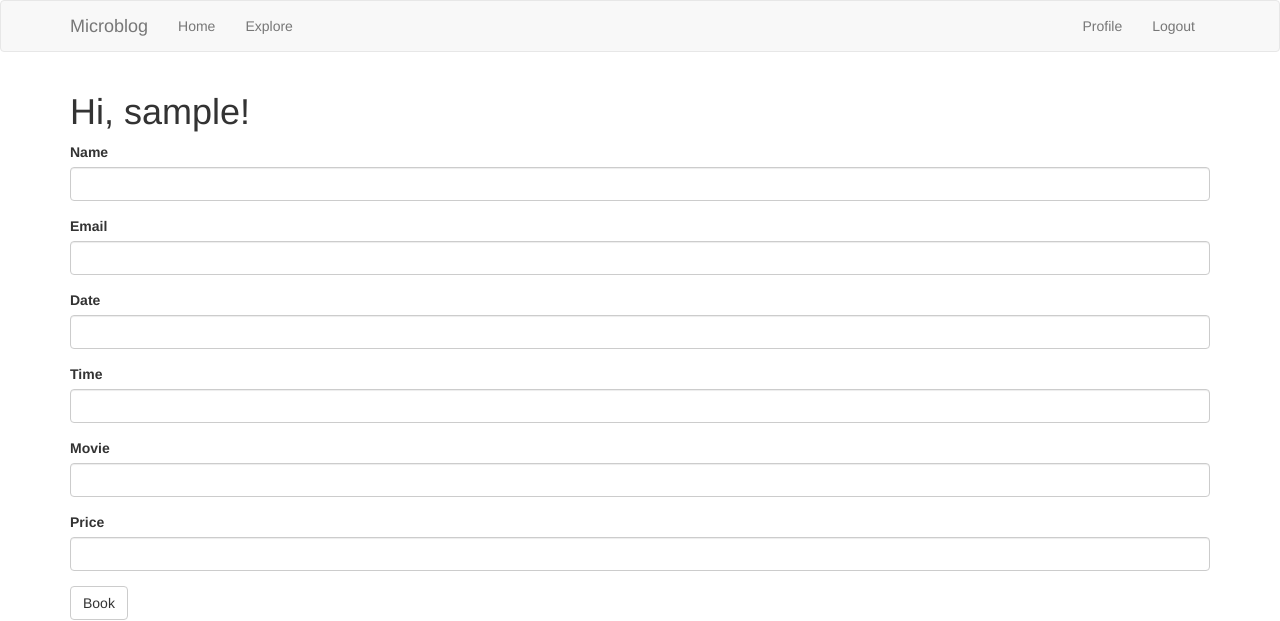
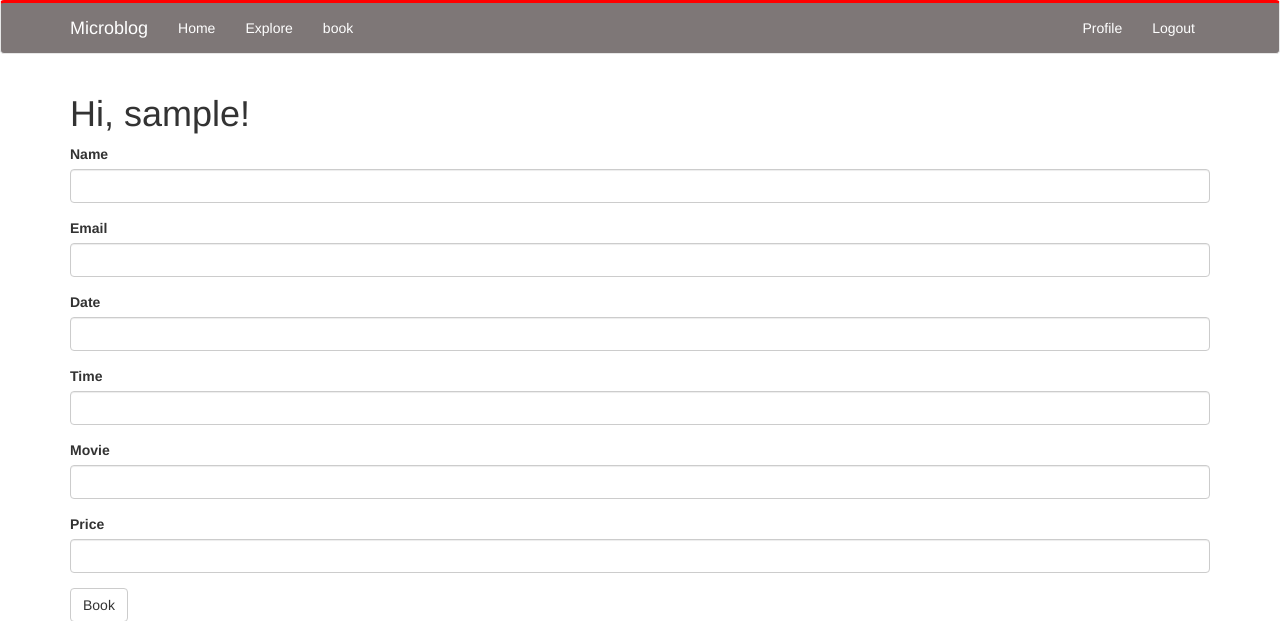
Before and after one commit to Kelvin0124/D01, a Flask app: page / in a window 1280 px wide. Shown: the top 621 px of the page. Run offline with Flask 3, Linux system fonts and the light colour scheme; the visitor is signed in with stand-in values (Sample User, id 1); data comes from the database, SQL or seed files in the repository; some libraries are stand-ins or nearby versions.

Commit message:
update
change color

```diff
--- a/app/templates/base.html.j2
+++ b/app/templates/base.html.j2
@@ -7,7 +7,7 @@
     {% endif %}
 {% endblock %}
 {% block navbar %}
-    <nav class="navbar navbar-default">
+    <nav class="navbar navbar-default" style="background-color: rgb(126, 119, 119); color: rgb(255, 255, 255); border-color: #e7e7e7; border-top: 3px solid red;"" >
         <div class="container">
             <div class="navbar-header">
                 <button type="button"
@@ -20,28 +20,34 @@
                     <span class="icon-bar"></span>
                     <span class="icon-bar"></span>
                 </button>
-                <a class="navbar-brand" href="{{ url_for('index') }}">Microblog</a>
+                <a class="navbar-brand" href="{{ url_for('index') }}" style="color: white;">Microblog</a>
             </div>
-            <div class="collapse navbar-collapse" id="bs-example-navbar-collapse-1">
+            <div class="collapse navbar-collapse" id="bs-example-navbar-collapse-1" >
                 <ul class="nav navbar-nav">
                     <li>
-                        <a href="{{ url_for('index') }}">{{ _('Home') }}</a>
+                        <a href="{{ url_for('index') }}" style="color: white;">{{ _('Home') }}</a>
                     </li>
                     <li>
-                        <a href="{{ url_for('explore') }}">{{ _('Explore') }}</a>
+                        <a href="{{ url_for('explore') }}" style="color: white;">{{ _('Explore') }}</a>
+                    </li>
+                    <li>
+                        <a href="{{ url_for('home') }}" style="color: white;">{{ _('book') }}</a>
                     </li>
                 </ul>
                 <ul class="nav navbar-nav navbar-right">
                     {% if current_user.is_anonymous %}
                         <li>
-                            <a href="{{ url_for('login') }}">{{ _('Login') }}</a>
+                            <a href="{{ url_for('login') }}" style="color: white;">{{ _('登入') }}</a>
+                        </li>
+                        <li>
+                            <a href="{{ url_for('register') }}" style="color: white;">{{ _('成為會員') }}</a>
                         </li>
                     {% else %}
                         <li>
-                            <a href="{{ url_for('user', username=current_user.username) }}">{{ _('Profile') }}</a>
+                            <a href="{{ url_for('user', username=current_user.username) }}" style="color: white;">{{ _('Profile') }}</a>
                         </li>
                         <li>
-                            <a href="{{ url_for('logout') }}">{{ _('Logout') }}</a>
+                            <a href="{{ url_for('logout') }}" style="color: white;">{{ _('Logout') }}</a>
                         </li>
                     {% endif %}
                 </ul>
```
